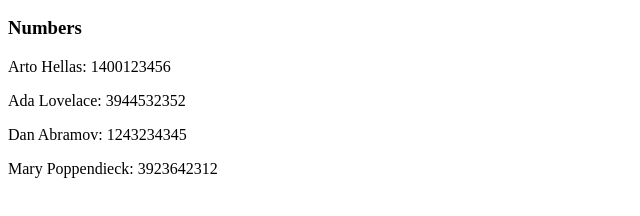
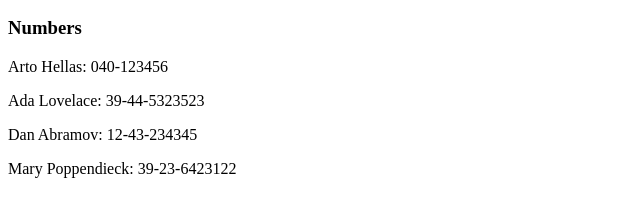
Before and after one commit to bemh1997/fullstackopen, a React (Vite) app in the folder part2/phonebook/: page / in a window 1280 px wide. Shown: the part 212-428 px from the top of the page, without its empty margins (0-640 px from the left). Built offline with nearby package versions, Linux system fonts and the light colour scheme; data requests are answered from the project's data file.

Commit message:
Completed sections 2.11 of the course

```diff
--- /dev/null
+++ b/part2/phonebook/db.json
@@ -0,0 +1,24 @@
+{
+  "persons":[
+    {
+      "name": "Arto Hellas",
+      "number": "040-123456",
+      "id": 1
+    },
+    {
+      "name": "Ada Lovelace",
+      "number": "39-44-5323523",
+      "id": 2
+    },
+    {
+      "name": "Dan Abramov",
+      "number": "12-43-234345",
+      "id": 3
+    },
+    {
+      "name": "Mary Poppendieck",
+      "number": "39-23-6423122",
+      "id": 4
+    }
+  ]
+}
--- a/part2/phonebook/package.json
+++ b/part2/phonebook/package.json
@@ -5,11 +5,13 @@
   "type": "module",
   "scripts": {
     "dev": "vite",
+    "server": "json-server -p3001 --watch db.json",
     "build": "vite build",
     "lint": "eslint .",
     "preview": "vite preview"
   },
   "dependencies": {
+    "axios": "^1.13.1",
     "esbuild": "^0.25.4",
     "react": "^19.0.0",
     "react-dom": "^19.0.0"
--- a/part2/phonebook/src/App.jsx
+++ b/part2/phonebook/src/App.jsx
@@ -1,16 +1,23 @@
-// App.jsx
-import { useState } from 'react'
+import axios from 'axios';
+import {
+  useState,
+  useEffect
+} from 'react';
 import PersonForm from './components/PersonForm'
 import Persons from './components/Persons';
 import Filter from './components/Filter';
 
 const App = () => {
-  const [persons, setPersons] = useState([
-    { name: 'Arto Hellas', number: '1400123456', id: 1 },
-    { name: 'Ada Lovelace', number: '3944532352', id: 2 },
-    { name: 'Dan Abramov', number: '1243234345', id: 3 },
-    { name: 'Mary Poppendieck', number: '3923642312', id: 4 }
-  ]);
+  const [persons, setPersons] = useState([]);
+
+  useEffect(()=>{
+    console.log('Effect :>> ');
+    axios
+      .get('http://localhost:3001/persons')
+      .then(response =>{
+        setPersons(response.data)
+      })
+  },[])
 
   // Combined state in a single object
   const [formData, setFormData] = useState({
```
